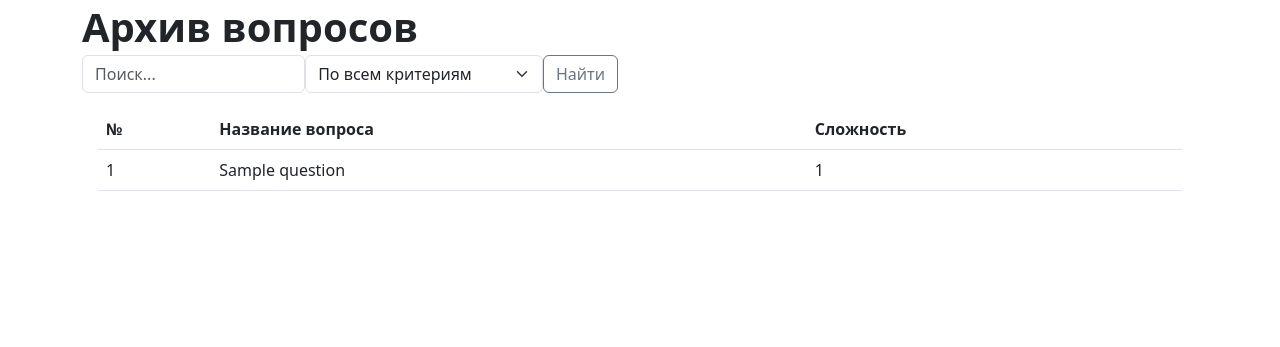
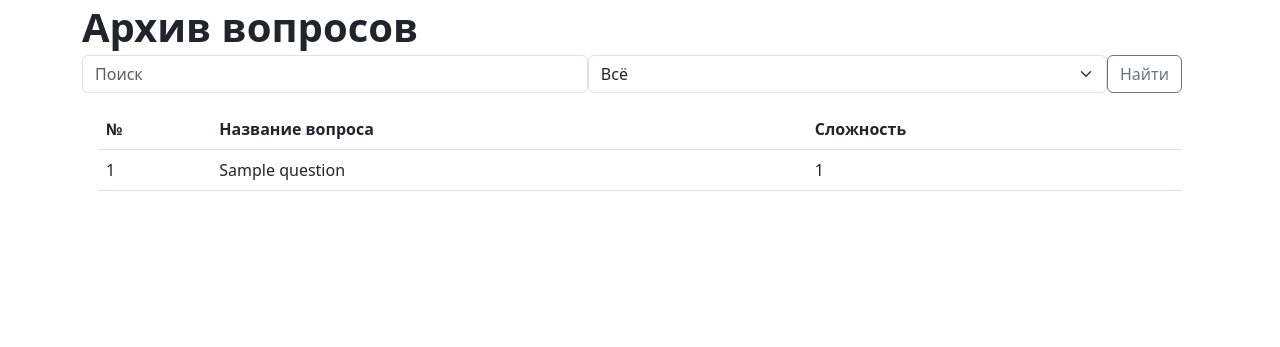
Before and after one commit to fivan999/BrainForces, a Django app: template brainforces/templates/archive/archive.html in a window 1280 px wide. Shown: the part 133-480 px from the top of the page. Run offline with Django 3.2, Linux system fonts and the light colour scheme; the template is opened without the code that fills it: values that come from a table or form of the project are taken from there, others are empty; tables that the repository leaves empty hold one stand-in row (values such as "Sample post"); some libraries are stand-ins or nearby versions.

Commit message:
маленькие фиксы

```diff
--- a/brainforces/archive/urls.py
+++ b/brainforces/archive/urls.py
@@ -1,6 +1,6 @@
+import django.urls
+
 import archive.views
-
-import django.urls
 
 
 app_name = 'archive'
--- a/brainforces/quiz/managers.py
+++ b/brainforces/quiz/managers.py
@@ -1,8 +1,6 @@
 import django.contrib.auth.models
 import django.core.exceptions
 import django.db.models
-
-import quiz.models
 
 
 class QuizManager(django.db.models.Manager):
@@ -74,20 +72,10 @@ class QuestionManager(django.db.models.Manager):
         return (
             self.get_queryset()
             .filter(quiz__status=3)
-            .prefetch_related(
-                django.db.models.Prefetch(
-                    'tags',
-                    queryset=quiz.models.Tag.objects.filter(
-                        is_published=True
-                    ).only('name'),
-                )
-            )
             .only(
                 'id',
                 'name',
-                'text',
                 'difficulty',
-                'tags',
             )
             .order_by('difficulty')
         )
--- a/brainforces/templates/archive/archive.html
+++ b/brainforces/templates/archive/archive.html
@@ -4,18 +4,19 @@
 {% url 'archive:question_detail' %}
 
 {% block content %}
-  <div class="container col-xxl-8">
+  <div class="container col-xxl-9">
     {% if questions %}
       <h1 class="display-6 fw-bold lh-1">
         Архив вопросов
       </h1>
-      <form class="col-12 d-inline-flex col-lg-auto mb-3 mb-lg-0 me-lg-3" action="{% url 'archive:archive' %}" method="get">
-        <input type="text" name="searched" class="form-control" aria-label="Search" placeholder="Поиск...">
+      <form class="col-12 d-flex justify-content-between col-lg-auto mb-3 mb-lg-0 me-lg-3" action="{% url 'archive:archive' %}" method="get">
+        {% csrf_token %}
+        <input type="text" name="searched" class="form-control" aria-label="Search" placeholder="Поиск" value="" />
         <select class="form-select" aria-label="Default select example" name="search_critery">
-          <option value="all">По всем критериям</option>
-          <option value="name">По имени</option>
-          <option value="text">По тексту</option>
-          <option value="tags">По тегам</option>
+          <option value="all">Всё</option>
+          <option value="name">Имя</option>
+          <option value="text">Текст</option>
+          <option value="tags">Теги</option>
         </select>
         <button class="btn btn-outline-secondary" type="submit">Найти</button>
       </form>
@@ -38,7 +39,7 @@
             {% endfor %}
           </tbody>
         </table>
-      <div>
+      </div>
     {% else %}
         {% include "includes/empty.html" %}
     {% endif %}
--- a/brainforces/templates/archive/question_detail.html
+++ b/brainforces/templates/archive/question_detail.html
@@ -3,7 +3,7 @@
 {% load static %}
 
 {% block content %}
-  <div class="container col-xxl-8">
+  <div class="container col-xxl-9">
     <div class="col">
         <div class="card shadow-sm mb-2">
           <div class="card-body">
--- a/pyproject.toml
+++ b/pyproject.toml
@@ -12,7 +12,7 @@ extend-exclude='''
 [tool.isort]
 default_section = "THIRDPARTY"
 known_django = "django"
-known_local_folder = ["brainforces", "quiz", "core", "users", "homepage"]
+known_local_folder = ["brainforces", "quiz", "core", "users", "homepage", "archive"]
 sections = ["FUTURE","STDLIB","THIRDPARTY","DJANGO","FIRSTPARTY","LOCALFOLDER"]
 skip = [".gitignore", "venv", "env"]
 skip_glob = ["*/migrations/*"]
```
Also changed, not shown: brainforces/archive/views.py (+17 -17 lines), brainforces/brainforces/settings.py (+6 -3 lines).
